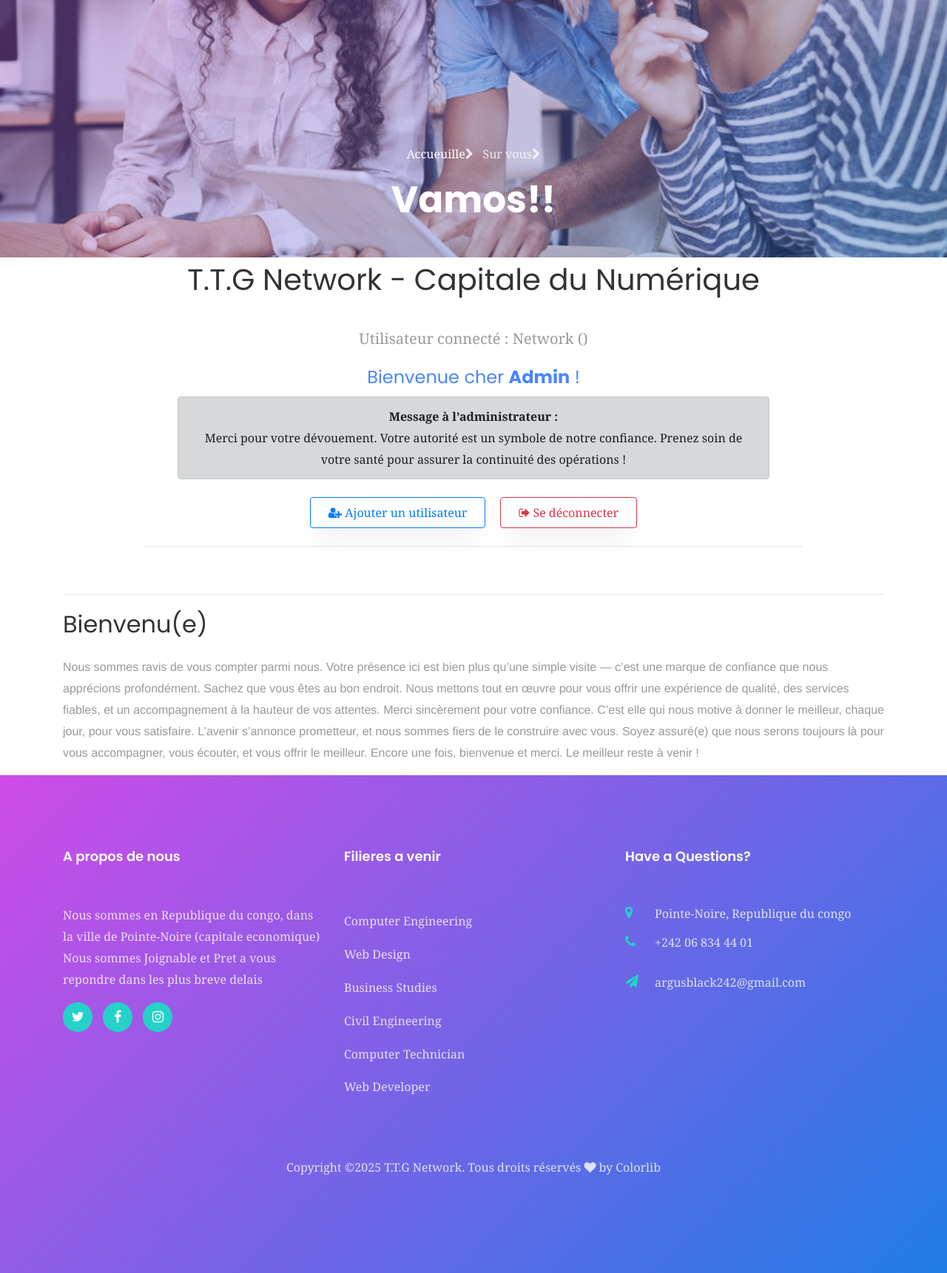
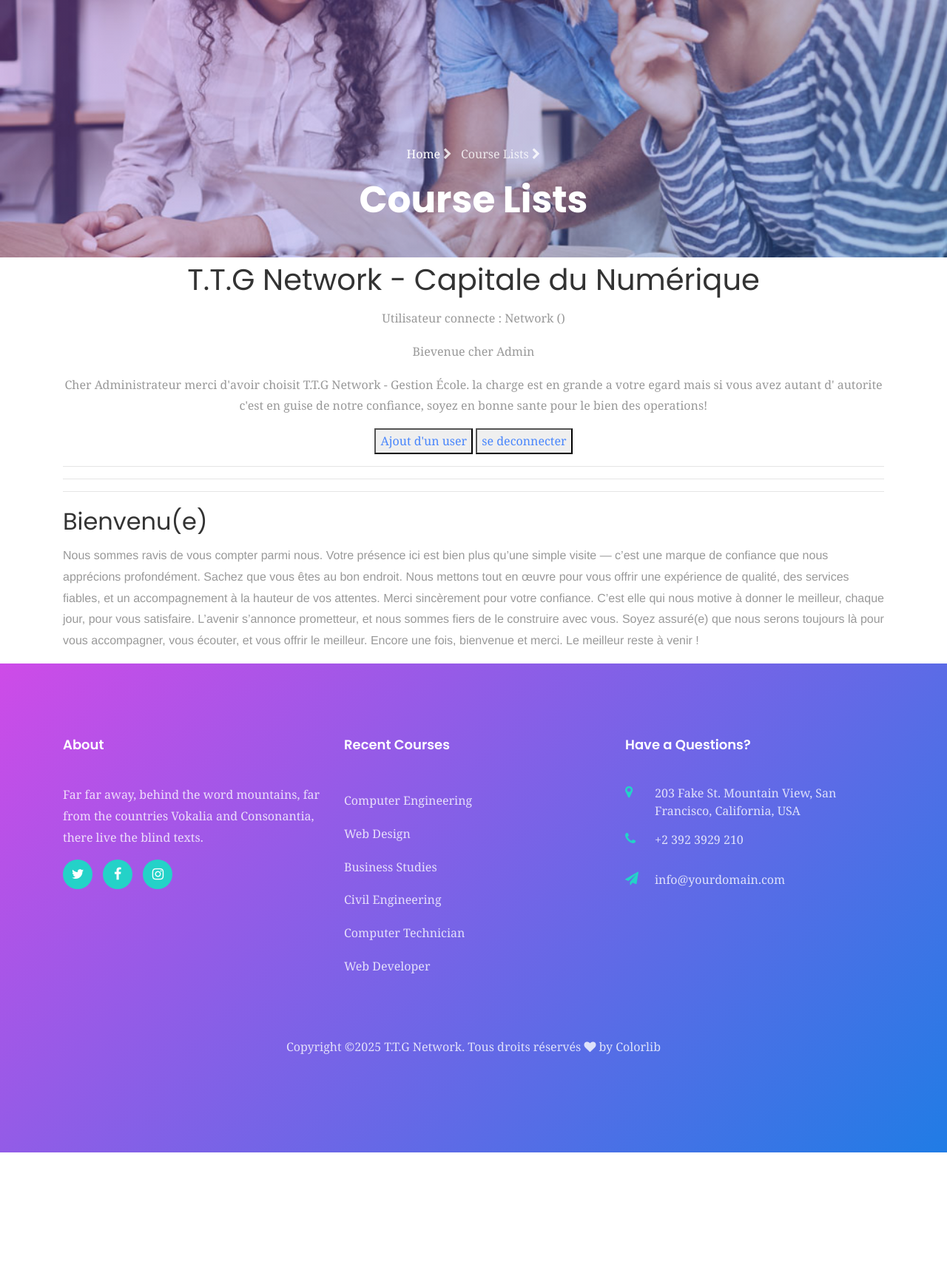
Before and after one commit to Bellingham-242/SchoolSite, a Django app: page /index in a window 1280 px wide. Shown: the part 252-1973 px from the top of the page at 74% size. After the commit the page ends 1810 px from the top, so only its background shows below. Run offline with Django 5.2, Linux system fonts and the light colour scheme; a user stored in the database is signed in; some libraries are stand-ins or nearby versions.

Commit message:
Ajoutage

```diff
--- a/core/templates/base.html
+++ b/core/templates/base.html
@@ -24,70 +24,6 @@
 
 	<link rel="stylesheet" href="{% static 'css/flaticon.css' %}">
 	<link rel="stylesheet" href="{% static 'css/style.css' %}">
-
-  <style>
-
-       h2::after {
-        font-family: 'Franklin Gothic Medium', 'Arial Narrow', Arial, sans-serif;
-        text-align: center;
-        content: '';
-        display: block;
-        width: 60%;
-        height: 4px;
-        margin: 8px auto 0;
-        border-radius: 2px;
-      }
-      /* body {
-        font-family: 'Segoe UI', Tahoma, Geneva, Verdana, sans-serif;
-        background-color: #f8f9fa;
-        padding: 40px;
-        text-align: center;
-      } */
-
-      table {
-        width: 90%;
-        margin: 0 auto;
-        border-collapse: collapse;
-        background-color: #ffffff;
-        box-shadow: 0 4px 10px rgba(0, 0, 0, 0.1);
-        border-radius: 8px;
-        overflow: hidden;
-      }
-
-      thead {
-        background-color:rgba(255, 0, 234, 0.3);
-        color: white;
-        text-transform: uppercase;
-      }
-
-      th, td {
-        padding: 14px 20px;
-        border-bottom: 1px solid #dee2e6;
-        text-align: center;
-      }
-
-      tbody tr:nth-child(even) {
-        background-color: #f9f9f9;
-      }
-
-      tbody tr:hover {
-        background-color: #f1f1f1;
-      }
-
-      button {
-        color: black;
-        padding: 8px 14px;
-        border: none;
-        border-radius: 5px;
-        font-size: 14px;
-        cursor: pointer;
-        transition: background-color 0.3s ease;
-      }
-
-      /* button:hover {
-        background-color: #138496;
-      } */
-  </style>
 </head>
 <body>
 	<nav class="navbar navbar-expand-lg navbar-dark ftco_navbar bg-dark ftco-navbar-light" id="ftco-navbar">
@@ -96,6 +32,7 @@
 			<button class="navbar-toggler" type="button" data-toggle="collapse" data-target="#ftco-nav" aria-controls="ftco-nav" aria-expanded="false" aria-label="Toggle navigation">
 				<span class="oi oi-menu"></span> Menu
 			</button>
+
 			<div class="collapse navbar-collapse" id="ftco-nav">
 				<ul class="navbar-nav ml-auto">
           <div>
@@ -140,8 +77,8 @@
 		<div class="container">
 			<div class="row no-gutters slider-text align-items-end justify-content-center">
 				<div class="col-md-9 ftco-animate pb-5 text-center">
-					<p class="breadcrumbs"><span class="mr-2"><a href="{% url 'connexion' %}">Accueuille<i class="fa fa-chevron-right"></i></a></span> <span>Sur vous<i class="fa fa-chevron-right"></i></span></p>
-					<h1 class="mb-0 bread">Vamos!!</h1>
+					<p class="breadcrumbs"><span class="mr-2"><a href="{% url 'connexion' %}">Home <i class="fa fa-chevron-right"></i></a></span> <span>Course Lists <i class="fa fa-chevron-right"></i></span></p>
+					<h1 class="mb-0 bread">Course Lists</h1>
 				</div>
 			</div>
 		</div>
@@ -150,50 +87,45 @@
   <section>
     <div class="container" id="base">
         <h1>T.T.G Network - Capitale du Numérique</h1>
-   <!-- À partir de la ligne du <main> -->
-
-    <main class="py-4 text-center">
-      <p class="lead">Utilisateur connecté : <strong>{{ user }}</strong></p>
-
+    <main>
+        <p>Utilisateur connecte : {{user}}</p>
           {% if user.is_authenticated %}
           {% if user.role %}
-          <p class="text-primary h4">Bienvenue cher <strong>{{ user.role }}</strong> !</p>
+          <p>Bievenue cher {{user.role}} </p>
           {% else %}
-          <p class="text-primary h4">Bienvenue cher <strong>Admin</strong> !</p>
+          <p>Bievenue cher Admin </p>
           {% endif %}
-
             {% if user.matricule %}
-          <p class="text-info">Ton matricule est : <strong>{{ user.matricule }}</strong></p>
-          <div class="alert alert-success" role="alert" style="max-width: 800px; margin: auto;">
-            <strong>Message à l'étudiant :</strong><br>
-            Merci d'avoir choisi <em>T.T.G Network - Gestion École</em>. Nous vous garantissons un apprentissage sérieux et rigoureux. Main dans la main, nous comblerons nos lacunes ensemble. Bon courage !
-          </div>
+            <p>ton matricule est {{user.matricule}}</p>
+            <p>
+                Cher etudiant merci d'avoir choisit T.T.G Network - Gestion École.
+                Nous vous garantissons un apprentissage serieux et rigoureux main dans
+                la main nous avancerons en tentant de combler nos lacunes un grand merci
+                encore pour la confiance et blaindez votre morale car la route sera longue
+            </p>
             {% elif user.code_formateur %}
-          <p class="text-info">Ton code est : <strong>{{ user.code_formateur }}</strong></p>
-          <div class="alert alert-warning" role="alert" style="max-width: 800px; margin: auto;">
-            <strong>Message au formateur :</strong><br>
-            Merci pour votre engagement avec T.T.G Network. Nous croyons en vos compétences. Formons ensemble des pépites.
-          </div>
+            <p>ton code est {{user.code_formateur}}</p>
+            <p>
+                Cher Formateur merci d'avoir choisit T.T.G Network - Gestion École.
+                Nous vous garantissons un engagegement sans faille de votre contrat main
+                dans la main nous avancerons en tentant de combler nos lacunes un grand merci
+                encore pour la confiance et blaindez votre morale nous avons foi en vous
+                competences faites eblouir nos pepites
+            </p>
             {% else %}
-          <div class="alert alert-dark" role="alert" style="max-width: 800px; margin: auto;">
-            <strong>Message à l’administrateur :</strong><br>
-            Merci pour votre dévouement. Votre autorité est un symbole de notre confiance. Prenez soin de votre santé pour assurer la continuité des opérations !
-          </div>
+              <p>
+                Cher Administrateur merci d'avoir choisit T.T.G Network - Gestion École.
+                la charge est en grande a votre egard mais si vous avez autant d'
+                autorite c'est en guise de notre confiance, soyez en bonne sante pour le
+                bien des operations!
+            </p>
             {% endif %}
           {% endif %}
-
-      <div class="mt-4 d-flex justify-content-center gap-3" style="gap: 20px;">
-        <a href="{% url 'urlregister' %}" class="btn btn-outline-primary px-4 py-2">
-          <i class="fa fa-user-plus"></i> Ajouter un utilisateur
-        </a>
-        <a href="{% url 'urllogout' %}" class="btn btn-outline-danger px-4 py-2">
-          <i class="fa fa-sign-out"></i> Se déconnecter
-        </a>
-      </div>
-
-      <hr class="my-4" style="width: 80%;">
+        <button><a href="{% url 'urlregister' %}">Ajout d'un user</a></button>
+        <button><a href="{% url 'urllogout' %}">se deconnecter</a></button>
+        <hr>
+        <hr>
       </main>
-
     </div>
   </section>
 
@@ -210,8 +142,8 @@
     <div class="row mb-5">
       <div class="col-md pt-5">
         <div class="ftco-footer-widget pt-md-5 mb-4">
-          <h2 class="ftco-heading-2">A propos de nous</h2>
-          <p>Nous sommes en Republique du congo, dans la ville de Pointe-Noire (capitale economique) Nous sommes Joignable et Pret a vous repondre dans les plus breve delais</p>
+          <h2 class="ftco-heading-2">About</h2>
+          <p>Far far away, behind the word mountains, far from the countries Vokalia and Consonantia, there live the blind texts.</p>
           <ul class="ftco-footer-social list-unstyled float-md-left float-lft">
             <li class="ftco-animate"><a href="#"><span class="fa fa-twitter"></span></a></li>
             <li class="ftco-animate"><a href="#"><span class="fa fa-facebook"></span></a></li>
@@ -221,7 +153,7 @@
       </div>
       <div class="col-md pt-5">
         <div class="ftco-footer-widget pt-md-5 mb-4">
-          <h2 class="ftco-heading-2">Filieres a venir</h2>
+          <h2 class="ftco-heading-2">Recent Courses</h2>
           <ul class="list-unstyled">
             <li><a href="#" class="py-2 d-block">Computer Engineering</a></li>
             <li><a href="#" class="py-2 d-block">Web Design</a></li>
@@ -237,9 +169,9 @@
           <h2 class="ftco-heading-2">Have a Questions?</h2>
           <div class="block-23 mb-3">
             <ul>
-              <li><span class="icon fa fa-map-marker"></span><span class="text">Pointe-Noire, Republique du congo</span></li>
-              <li><a href="#"><span class="icon fa fa-phone"></span><span class="text">+242 06 834 44 01</span></a></li>
-              <li><a href="#"><span class="icon fa fa-paper-plane"></span><span class="text">argusblack242@gmail.com</span></a></li>
+              <li><span class="icon fa fa-map-marker"></span><span class="text">203 Fake St. Mountain View, San Francisco, California, USA</span></li>
+              <li><a href="#"><span class="icon fa fa-phone"></span><span class="text">+2 392 3929 210</span></a></li>
+              <li><a href="#"><span class="icon fa fa-paper-plane"></span><span class="text">info@yourdomain.com</span></a></li>
             </ul>
           </div>
         </div>
```
Lines whose indentation alone changed are shown as unchanged.
